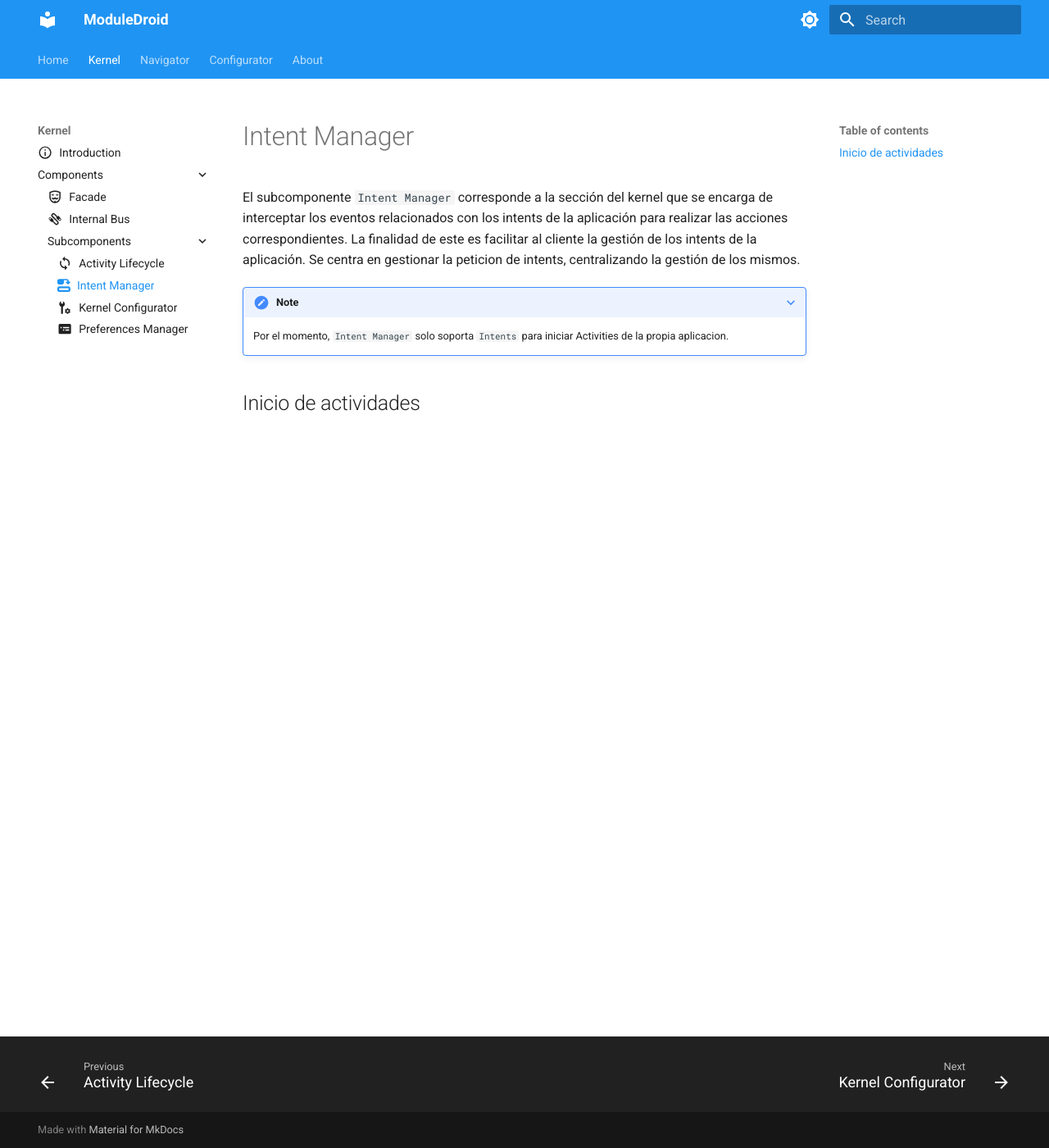
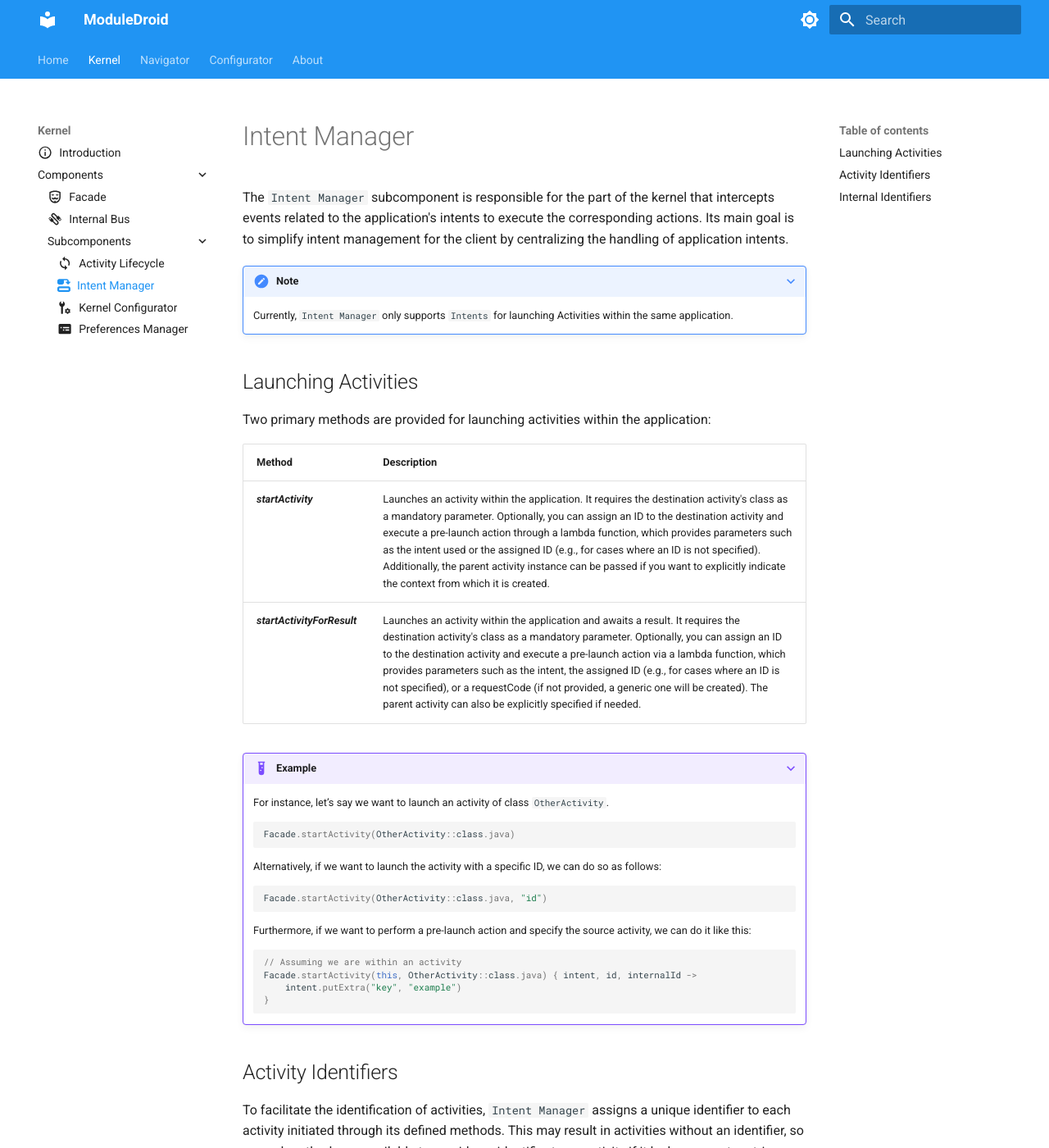
Before and after one commit to agp221-ua/ModuleDroid-Doc, an MkDocs documentation site: the page built from docs/kernel/components/subcomponents/intent_manager.md, in a window 1280 px wide and 1400 px high. Shown: the whole window at 82% size. Built offline with MkDocs 1.6.1 and Material for MkDocs 9.7.7, drawn with Linux system fonts in a browser that asks for light colours; some of the changed text lies outside the part shown.

Commit message:
kernel - intentmanager - done

````diff
--- a/docs/kernel/components/subcomponents/intent_manager.md
+++ b/docs/kernel/components/subcomponents/intent_manager.md
@@ -4,12 +4,85 @@ icon: fontawesome/solid/diagram-predecessor
 
 # Intent Manager
 
-El subcomponente `Intent Manager` corresponde a la sección del kernel que se encarga de interceptar los eventos
-relacionados con los intents de la aplicación para realizar las acciones correspondientes. La finalidad de este es
-facilitar al cliente la gestión de los intents de la aplicación. Se centra en gestionar la peticion de intents,
-centralizando la gestión de los mismos.
+The `Intent Manager` subcomponent is responsible for the part of the kernel that intercepts events related to the
+application's intents to execute the corresponding actions. Its main goal is to simplify intent management for the
+client by centralizing the handling of application intents.
 
 ???+ note
-    Por el momento, `Intent Manager` solo soporta `Intents` para iniciar Activities de la propia aplicacion.
+    Currently, `Intent Manager` only supports `Intents` for launching Activities within the same application.
 
-## Inicio de actividades
+## Launching Activities
+
+Two primary methods are provided for launching activities within the application:
+
+| Method                       | Description                                                                                                                                                                                                                                                                                                                                                                                                                                                                                                  |
+|------------------------------|--------------------------------------------------------------------------------------------------------------------------------------------------------------------------------------------------------------------------------------------------------------------------------------------------------------------------------------------------------------------------------------------------------------------------------------------------------------------------------------------------------------|
+| **_startActivity_**          | Launches an activity within the application. It requires the destination activity's class as a mandatory parameter. Optionally, you can assign an ID to the destination activity and execute a pre-launch action through a lambda function, which provides parameters such as the intent used or the assigned ID (e.g., for cases where an ID is not specified). Additionally, the parent activity instance can be passed if you want to explicitly indicate the context from which it is created.           |
+| **_startActivityForResult_** | Launches an activity within the application and awaits a result. It requires the destination activity's class as a mandatory parameter. Optionally, you can assign an ID to the destination activity and execute a pre-launch action via a lambda function, which provides parameters such as the intent, the assigned ID (e.g., for cases where an ID is not specified), or a requestCode (if not provided, a generic one will be created). The parent activity can also be explicitly specified if needed. |
+
+???+ example
+    For instance, let’s say we want to launch an activity of class `OtherActivity`.
+    ```kotlin
+    Facade.startActivity(OtherActivity::class.java)
+    ```
+    Alternatively, if we want to launch the activity with a specific ID, we can do so as follows:
+    ```kotlin
+    Facade.startActivity(OtherActivity::class.java, "id")
+    ```
+    Furthermore, if we want to perform a pre-launch action and specify the source activity, we can do it like this:
+    ```kotlin
+    // Assuming we are within an activity
+    Facade.startActivity(this, OtherActivity::class.java) { intent, id, internalId ->
+        intent.putExtra("key", "example")
+    }
+    ```
+
+## Activity Identifiers
+
+To facilitate the identification of activities, `Intent Manager` assigns a unique identifier to each activity initiated
+through its defined methods. This may result in activities without an identifier, so several methods are available to
+provide an identifier to an activity if it lacks one, or to retrieve the identifier if it already has one:
+
+| Method                  | Description                                                                                                                                                               |
+|-------------------------|---------------------------------------------------------------------------------------------------------------------------------------------------------------------------|
+| **_getId_**             | Retrieves the identifier of the activity passed as a parameter.                                                                                                           |
+| **_provideId_**         | Assigns an identifier to the activity passed as a parameter if it lacks one, and returns it. Note that if the activity already has an identifier, it will be overwritten. |
+| **_getIdOrProvideOne_** | Retrieves the identifier of the activity passed as a parameter if it already has one, or assigns one if it lacks one, returning it in either case.                        |
+
+???+ example
+    For instance, let’s say we want to obtain the identifier of an activity:
+    ```kotlin
+    val activity: Activity = ...
+    val id = Facade.getId(activity)
+    ```
+    Alternatively, if we want to assign an identifier to an activity that does not yet have one:
+    ```kotlin
+    val id = Facade.provideId(activity)
+    ```
+    On the other hand, if we want to retrieve the identifier of an activity if it already has one, or assign one if it
+    does not:
+    ```kotlin
+    val id = Facade.getIdOrProvideOne(OtherActivity::class.java)
+    ```
+
+???+ tip
+    Among these methods, `getIdOrProvideOne` is the most recommended as it avoids constant checks and reduces the risk
+    of errors related to activity identification.
+
+## Internal Identifiers
+
+With the above method, potential issues arise, such as assigning duplicate identifiers to different activities. To avoid
+this, a unique internal identifier is maintained, allowing users to have activities with the same identifier while
+internally assigning a unique identifier to each. This internal identifier can be retrieved through the `getInternalId`
+method and cannot be assigned manually, as it is automatically assigned whenever an identifier is either manually or
+automatically assigned.
+
+???+ example
+    For instance, let’s say we want to retrieve the internal identifier of an activity:
+    ```kotlin
+    val activity: Activity = ...
+    val internalId = Facade.getInternalId(activity)
+    ```
+
+???+ warning
+    Each time an activity’s identifier is overwritten, the internal identifier will also be updated.
````
